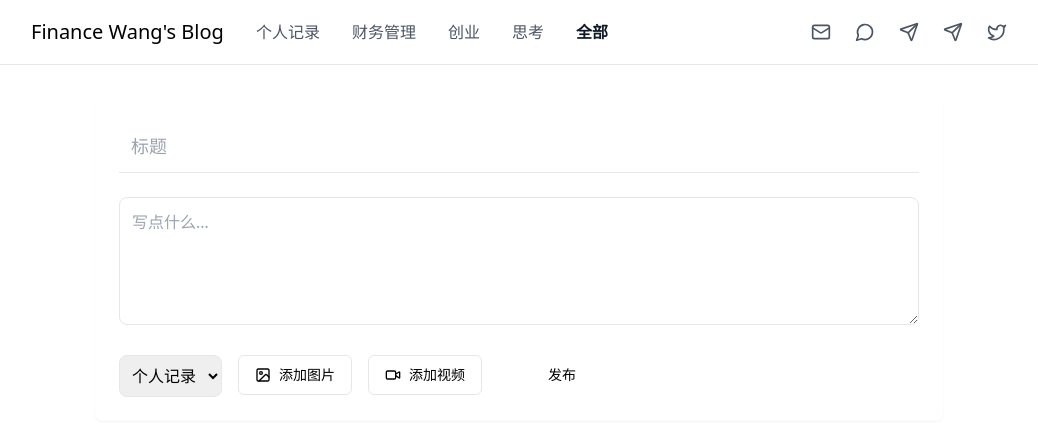
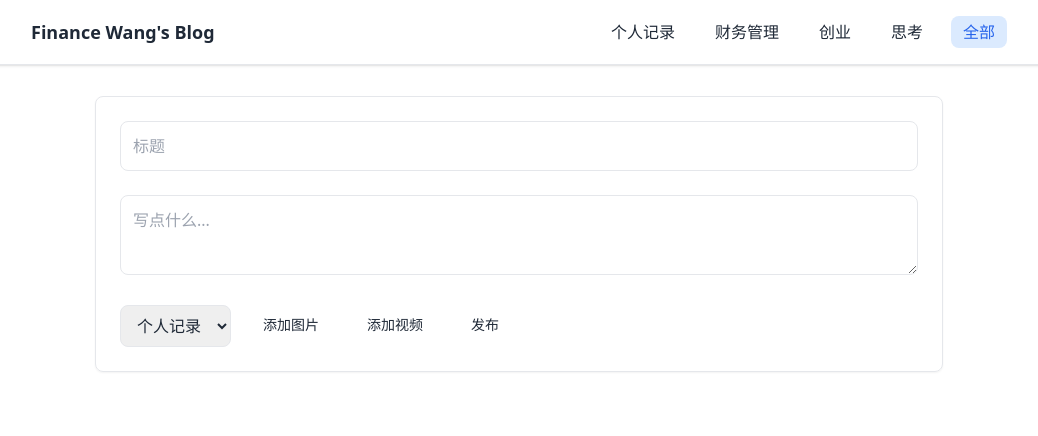
Before and after one commit to Financewang/personal-blog, a Next.js app: page / in a window 1280 px wide. Shown: the top 436 px of the page, without its empty margins (121-1159 px from the left). Built offline with nearby package versions, Linux system fonts and the light colour scheme.

Commit message:
优化 BlogContent 页面，增强移动端适配

```diff
--- a/app/components/BlogContent.jsx
+++ b/app/components/BlogContent.jsx
@@ -1,14 +1,14 @@
-'use client'
+'use client';
 import React, { useState, useRef } from 'react';
-import { Card, CardContent } from "@/components/ui/card"
-import { Button } from "@/components/ui/button"
-import { Calendar, Edit, Mail, MessageCircle, Send, Twitter, Trash2, Image, Video } from 'lucide-react'
+import { Card, CardContent } from '@/components/ui/card';
+import { Button } from '@/components/ui/button';
+import { Calendar, Edit, Mail, MessageCircle, Send, Twitter, Trash2, Image, Video } from 'lucide-react';
 
 const categories = [
   { id: 'personal', name: '个人记录' },
   { id: 'financial', name: '财务管理' },
   { id: 'startup', name: '创业' },
-  { id: 'thoughts', name: '思考' }
+  { id: 'thoughts', name: '思考' },
 ];
 
 export default function BlogContent() {
@@ -26,7 +26,7 @@ export default function BlogContent() {
 
   const handleImageUpload = async (files) => {
     for (const file of files) {
-      if (file.size > 5 * 1024 * 1024) { // 5MB限制
+      if (file.size > 5 * 1024 * 1024) {
         alert('图片大小不能超过5MB');
         continue;
       }
@@ -35,17 +35,19 @@ export default function BlogContent() {
       formData.append('image', file);
 
       try {
-        // 这里使用免费图床API
-        const response = await fetch('https://api.imgbb.com/1/upload?key=8c7235625529ffdc69f7130dac3647cc', {
-          method: 'POST',
-          body: formData,
-        });
+        const response = await fetch(
+          'https://api.imgbb.com/1/upload?key=8c7235625529ffdc69f7130dac3647cc',
+          {
+            method: 'POST',
+            body: formData,
+          }
+        );
 
         const data = await response.json();
         if (data.success) {
-          setCurrentEntry(prev => ({
+          setCurrentEntry((prev) => ({
             ...prev,
-            images: [...prev.images, data.data.url]
+            images: [...prev.images, data.data.url],
           }));
         }
       } catch (error) {
@@ -58,9 +60,9 @@ export default function BlogContent() {
   const handleVideoUrlAdd = () => {
     const url = prompt('请输入视频链接(支持 YouTube, Bilibili):');
     if (url) {
-      setCurrentEntry(prev => ({
+      setCurrentEntry((prev) => ({
         ...prev,
-        videoUrl: url
+        videoUrl: url,
       }));
     }
   };
@@ -72,7 +74,7 @@ export default function BlogContent() {
     const newEntry = {
       id: Date.now(),
       ...currentEntry,
-      date: new Date().toLocaleDateString('zh-CN')
+      date: new Date().toLocaleDateString('zh-CN'),
     };
 
     if (editIndex === -1) {
@@ -92,47 +94,20 @@ export default function BlogContent() {
     });
   };
 
-  const filteredEntries = activeFilter === 'all'
-    ? entries
-    : entries.filter(entry => entry.category === activeFilter);
-
-  const renderVideoEmbed = (url) => {
-    if (!url) return null;
-
-    let embedUrl;
-    if (url.includes('youtube.com') || url.includes('youtu.be')) {
-      const videoId = url.split('v=')[1] || url.split('/').pop();
-      embedUrl = `https://www.youtube.com/embed/${videoId}`;
-    } else if (url.includes('bilibili.com')) {
-      // 处理B站视频链接
-      const bvid = url.split('/').pop();
-      embedUrl = `https://player.bilibili.com/player.html?bvid=${bvid}`;
-    }
-
-    return embedUrl ? (
-      <iframe
-        width="100%"
-        height="400"
-        src={embedUrl}
-        frameBorder="0"
-        allow="accelerometer; autoplay; clipboard-write; encrypted-media; gyroscope; picture-in-picture"
-        allowFullScreen
-      />
-    ) : null;
-  };
+  const filteredEntries = activeFilter === 'all' ? entries : entries.filter((entry) => entry.category === activeFilter);
 
   return (
-    <div className="min-h-screen bg-white">
-      <nav className="border-b fixed w-full bg-white z-50">
-        <div className="max-w-5xl mx-auto px-6 h-16 flex items-center justify-between">
-          <div className="flex items-center space-x-8">
-            <h1 className="text-xl font-medium">Finance Wang's Blog</h1>
-            {categories.map(category => (
+    <div className="min-h-screen bg-white text-gray-800">
+      <nav className="border-b fixed w-full bg-white z-50 shadow">
+        <div className="max-w-5xl mx-auto px-4 sm:px-6 h-16 flex items-center justify-between">
+          <h1 className="text-lg font-semibold">Finance Wang's Blog</h1>
+          <div className="flex items-center space-x-4 overflow-auto">
+            {categories.map((category) => (
               <button
                 key={category.id}
                 onClick={() => setActiveFilter(category.id)}
-                className={`text-gray-600 hover:text-gray-900 transition-colors ${
-                  activeFilter === category.id ? 'text-gray-900 font-semibold' : ''
+                className={`text-sm sm:text-base px-3 py-1 rounded-lg ${
+                  activeFilter === category.id ? 'bg-blue-100 text-blue-600' : 'hover:bg-gray-100'
                 }`}
               >
                 {category.name}
@@ -140,57 +115,40 @@ export default function BlogContent() {
             ))}
             <button
               onClick={() => setActiveFilter('all')}
-              className={`text-gray-600 hover:text-gray-900 transition-colors ${
-                activeFilter === 'all' ? 'text-gray-900 font-semibold' : ''
+              className={`text-sm sm:text-base px-3 py-1 rounded-lg ${
+                activeFilter === 'all' ? 'bg-blue-100 text-blue-600' : 'hover:bg-gray-100'
               }`}
             >
               全部
             </button>
           </div>
-          <div className="flex gap-6">
-            <a href="mailto:chuanxiao579@gmail.com" className="text-gray-600 hover:text-gray-900" title="Email">
-              <Mail size={20} />
-            </a>
-            <a href="#" className="text-gray-600 hover:text-gray-900" title="WeChat: qianmiaomiao8">
-              <MessageCircle size={20} />
-            </a>
-            <a href="https://wa.me/66631730281" className="text-gray-600 hover:text-gray-900" title="WhatsApp">
-              <Send size={20} />
-            </a>
-            <a href="https://t.me/+4el_FdL3r0ZhYWRl" className="text-gray-600 hover:text-gray-900" title="Telegram">
-              <Send size={20} />
-            </a>
-            <a href="https://twitter.com/wuliu_6" className="text-gray-600 hover:text-gray-900" title="Twitter">
-              <Twitter size={20} />
-            </a>
-          </div>
         </div>
       </nav>
 
-      <main className="max-w-4xl mx-auto px-6 py-12 pt-24">
-        <Card className="mb-12 border-0 shadow-sm">
-          <CardContent className="p-6">
-            <form onSubmit={handleSubmit} className="space-y-6">
+      <main className="max-w-4xl mx-auto px-4 sm:px-6 py-12 pt-24">
+        <Card className="mb-12 border shadow-sm">
+          <CardContent className="p-4 sm:p-6">
+            <form onSubmit={handleSubmit} className="space-y-4 sm:space-y-6">
               <input
                 type="text"
                 value={currentEntry.title}
-                onChange={(e) => setCurrentEntry({...currentEntry, title: e.target.value})}
-                className="w-full p-3 text-lg border-0 border-b focus:ring-0 focus:border-gray-900 transition-colors"
+                onChange={(e) => setCurrentEntry({ ...currentEntry, title: e.target.value })}
+                className="w-full px-3 py-2 sm:py-3 border rounded-lg"
                 placeholder="标题"
               />
               <textarea
                 value={currentEntry.content}
-                onChange={(e) => setCurrentEntry({...currentEntry, content: e.target.value})}
-                className="w-full p-3 min-h-32 border rounded-lg focus:ring-0 focus:border-gray-900 transition-colors"
+                onChange={(e) => setCurrentEntry({ ...currentEntry, content: e.target.value })}
+                className="w-full px-3 py-2 sm:py-3 border rounded-lg min-h-[80px]"
                 placeholder="写点什么..."
               />
-              <div className="flex gap-4">
+              <div className="flex flex-wrap gap-2 sm:gap-4">
                 <select
                   value={currentEntry.category}
-                  onChange={(e) => setCurrentEntry({...currentEntry, category: e.target.value})}
-                  className="border rounded-lg p-2"
+                  onChange={(e) => setCurrentEntry({ ...currentEntry, category: e.target.value })}
+                  className="border rounded-lg px-2 py-1 sm:px-3 sm:py-2"
                 >
-                  {categories.map(category => (
+                  {categories.map((category) => (
                     <option key={category.id} value={category.id}>
                       {category.name}
                     </option>
@@ -204,102 +162,24 @@ export default function BlogContent() {
                   multiple
                   onChange={(e) => handleImageUpload(e.target.files)}
                 />
-                <Button
-                  type="button"
-                  variant="outline"
-                  onClick={() => fileInputRef.current.click()}
-                >
-                  <Image size={16} className="mr-2" />
+                <Button type="button" onClick={() => fileInputRef.current.click()}>
                   添加图片
                 </Button>
-                <Button
-                  type="button"
-                  variant="outline"
-                  onClick={handleVideoUrlAdd}
-                >
-                  <Video size={16} className="mr-2" />
+                <Button type="button" onClick={handleVideoUrlAdd}>
                   添加视频
                 </Button>
-                <Button type="submit" className="w-32">
-                  {editIndex === -1 ? '发布' : '更新'}
-                </Button>
+                <Button type="submit">{editIndex === -1 ? '发布' : '更新'}</Button>
               </div>
-              {currentEntry.images.length > 0 && (
-                <div className="flex flex-wrap gap-4 mt-4">
-                  {currentEntry.images.map((url, index) => (
-                    <img
-                      key={index}
-                      src={url}
-                      alt={`预览图 ${index + 1}`}
-                      className="w-24 h-24 object-cover rounded"
-                    />
-                  ))}
-                </div>
-              )}
-              {currentEntry.videoUrl && renderVideoEmbed(currentEntry.videoUrl)}
             </form>
           </CardContent>
         </Card>
 
-        <div className="space-y-8">
-          {filteredEntries.map((entry, index) => (
-            <article
-              key={entry.id}
-              className="p-6 bg-white rounded-lg border border-gray-100"
-            >
-              <header className="flex justify-between items-start mb-4">
-                <div>
-                  <h2 className="text-xl font-medium mb-2">{entry.title}</h2>
-                  <div className="flex items-center gap-4 text-sm text-gray-500">
-                    <span className="flex items-center gap-1">
-                      <Calendar size={14} />
-                      {entry.date}
-                    </span>
-                    <span className="px-2 py-1 bg-gray-50 rounded">
-                      {categories.find(c => c.id === entry.category)?.name}
-                    </span>
-                  </div>
-                </div>
-                <div className="flex gap-2">
-                  <Button
-                    variant="ghost"
-                    size="sm"
-                    onClick={() => {
-                      setCurrentEntry({...entries[index]});
-                      setEditIndex(index);
-                    }}
-                  >
-                    <Edit size={14} />
-                  </Button>
-                  <Button
-                    variant="ghost"
-                    size="sm"
-                    onClick={() => {
-                      const updatedEntries = entries.filter((_, i) => i !== index);
-                      setEntries(updatedEntries);
-                    }}
-                    className="text-red-500 hover:text-red-600"
-                  >
-                    <Trash2 size={14} />
-                  </Button>
-                </div>
-              </header>
-              <p className="text-gray-700 leading-relaxed whitespace-pre-wrap">
-                {entry.content}
-              </p>
-              {entry.images?.length > 0 && (
-                <div className="flex flex-wrap gap-4 mt-4">
-                  {entry.images.map((url, idx) => (
-                    <img
-                      key={idx}
-                      src={url}
-                      alt={`图片 ${idx + 1}`}
-                      className="max-w-full h-auto rounded"
-                    />
-                  ))}
-                </div>
-              )}
-              {entry.videoUrl && renderVideoEmbed(entry.videoUrl)}
+        <div className="space-y-4">
+          {filteredEntries.map((entry) => (
+            <article key={entry.id} className="p-4 border rounded-lg">
+              <h2 className="text-lg font-bold">{entry.title}</h2>
+              <p className="text-gray-600 text-sm mb-2">{entry.date}</p>
+              <p>{entry.content}</p>
             </article>
           ))}
         </div>
--- a/tailwind.config.mjs
+++ b/tailwind.config.mjs
@@ -6,19 +6,15 @@ export default {
     "./app/**/*.{js,ts,jsx,tsx,mdx}",
   ],
   theme: {
-    extend: {
-      colors: {
-        background: "var(--background)",
-        foreground: "var(--foreground)",
-      },
-    },
+  extend: {
     screens: {
-      sm: "640px", // 针对小屏幕设备
-      md: "768px", // 针对平板设备
-      lg: "1024px", // 针对大屏幕设备
-      xl: "1280px", // 更大屏幕设备
-      "2xl": "1536px", // 超大屏幕设备
+      sm: "640px",
+      md: "768px",
+      lg: "1024px",
+      xl: "1280px",
+      "2xl": "1536px",
     },
   },
+},
   plugins: [],
 };
```
